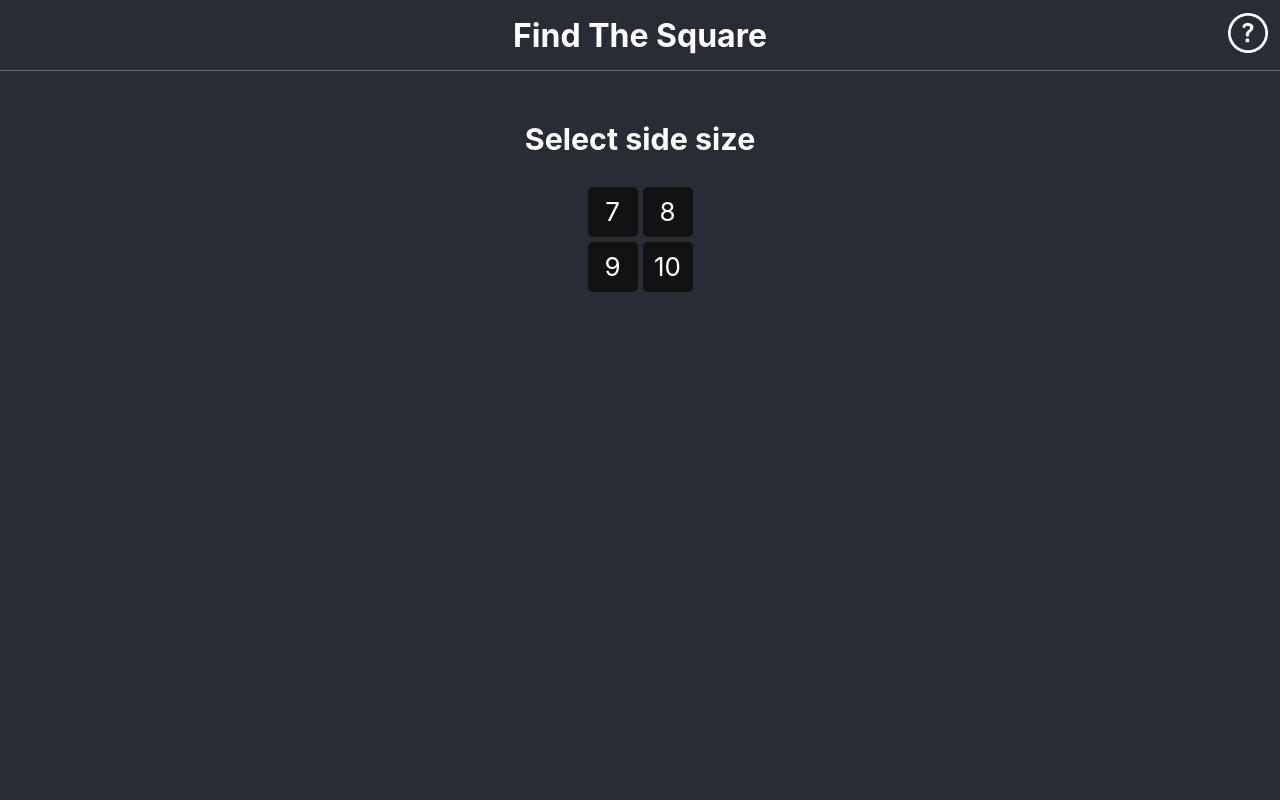
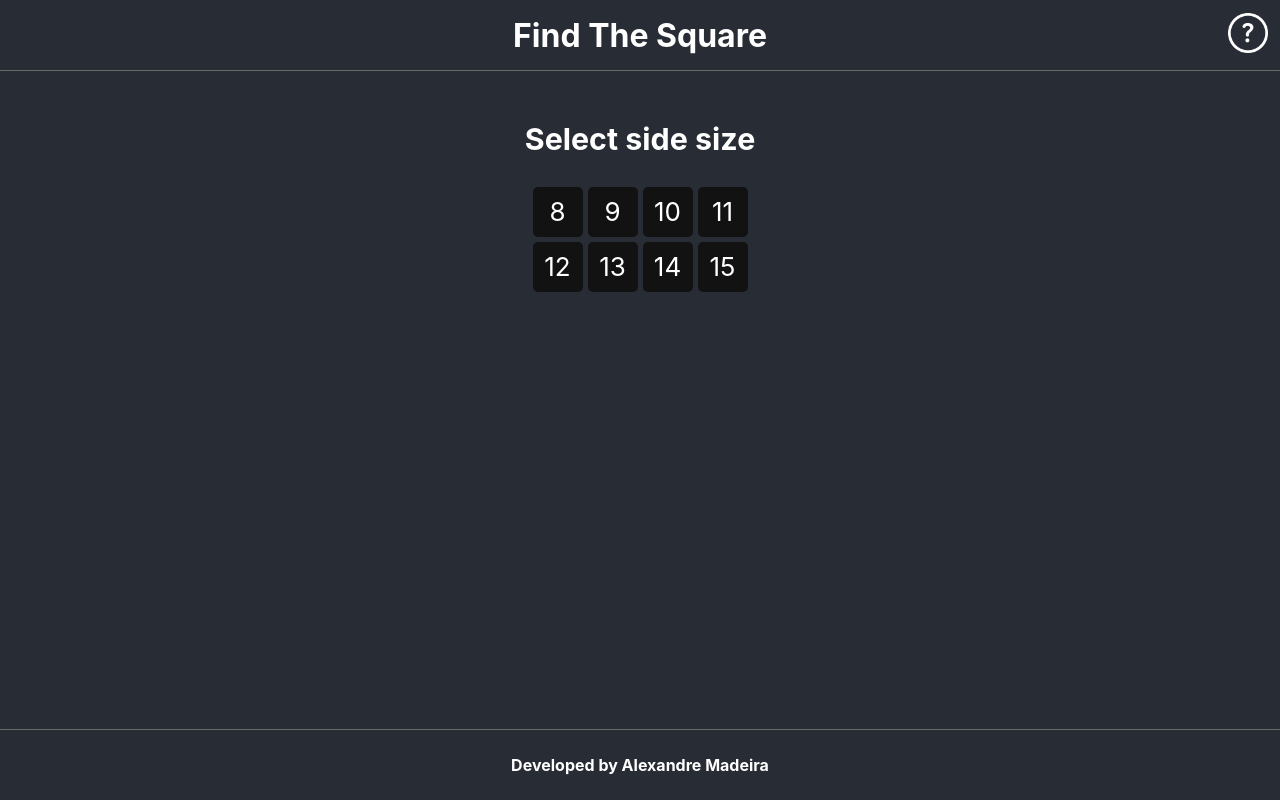
Before and after one commit to alexmadeira23/find-the-square, a React (Create React App) app: page / in a window 1280 px wide. Built offline with nearby package versions, Linux system fonts and the light colour scheme.

Commit message:
added footer

```diff
--- a/public/index.html
+++ b/public/index.html
@@ -12,5 +12,10 @@
   <body>
     <noscript>You need to enable JavaScript to run this app.</noscript>
     <div id="root"></div>
+    <footer>
+      <div class="footer-text">
+        <h4>Developed by <a href="https://github.com/alexmadeira23" target="_blank">Alexandre Madeira</a></h4>
+      </div>
+    </footer>
   </body>
 </html>
--- a/src/App.css
+++ b/src/App.css
@@ -72,14 +72,14 @@ header {
 }
 
 
-#types {
+#sizes {
   display: grid;
-  grid-template-columns: repeat(2, 1fr);
+  grid-template-columns: repeat(4, 1fr);
   grid-template-rows: repeat(2, 1fr);
   gap: 5px;
 }
 
-.type {
+.size {
   user-select: none;
   border-radius: 5px;
   text-align: center;
@@ -92,7 +92,7 @@ header {
   transition: 0.5s;
 }
 
-.type:hover {
+.size:hover {
   background-color: dimgrey;
   transition: 0.5s;
 }
--- a/src/App.tsx
+++ b/src/App.tsx
@@ -19,8 +19,9 @@ function App() {
 				/>
 				<div className="game">
 					<h3>Select side size</h3>
-					<div id="types">
-						{[7, 8, 9, 10].map(i =>
+					<div id="sizes">
+						{[8, 9, 10, 11,
+						12, 13, 14, 15].map(i =>
 							<div
 								key={i}
 								onClick={() => {
@@ -35,7 +36,7 @@ function App() {
 										}
 									})
 								}}
-								className="type">{i}
+								className="size">{i}
 							</div>
 						)}
 					</div>
--- a/src/Help.tsx
+++ b/src/Help.tsx
@@ -5,8 +5,8 @@ export function Help(props: {show: boolean, onClose: () => void}) {
                     <h1>Instructions</h1>
                     <h2>Description</h2>
                     <div>
-                        Find The Square is a simple game where the you can select the size of the side of the boardand one of the squares of the board will be randomly selected.
-                        You must then click squares in the board until they find the correct square.
+                        Find The Square is a simple game where you can select the size of the side of the board and one of the squares of the board will be randomly selected.
+                        You must then click squares in the board until you find the correct square.
                     </div>
                     <h2>Helpful Information</h2>
                     <div>- If the selected square is <b>correct</b>, it becomes <b style={{color: "#538d4e"}}>green</b></div>
--- a/src/Squares.tsx
+++ b/src/Squares.tsx
@@ -33,7 +33,7 @@ function squaresStyle(sideSize: number): React.CSSProperties {
     }
 }
 
-const SQUARE_SIZE_CONST = 450
+const SQUARE_SIZE_CONST = 390
 
 function squareStyle(sideSize: number): React.CSSProperties {
     return {
--- a/src/index.css
+++ b/src/index.css
@@ -73,3 +73,31 @@ body {
   -webkit-font-smoothing: antialiased;
   -moz-osx-font-smoothing: grayscale;
 }
+
+footer {
+  background-color: inherit;
+  color: #fff;
+  position: fixed;
+  bottom: 0;
+  border-top: 1px solid dimgray;
+  width: 100%;
+  height: 70px;
+  display: flex;
+  align-items: center;
+}
+
+.footer-text {
+  margin: 0 auto;
+  text-align: center;
+}
+
+.footer-text a {
+  text-decoration: none;
+  color: inherit;
+  transition: 0.5s;
+}
+
+.footer-text a:hover {
+  color: #538d4e;
+  transition: 0.5s;
+}
```
